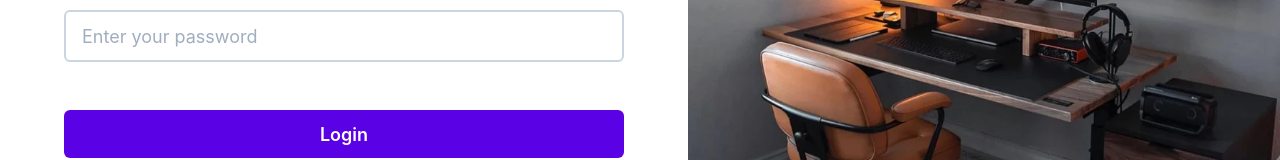
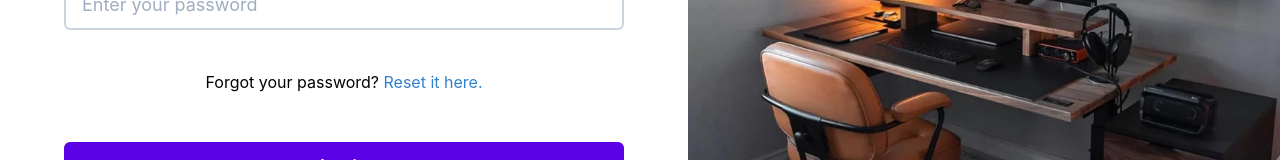
Before and after one commit to Hetp29/microCRM, a React (Create React App) app in the folder frontend/: page /login in a window 1280 px wide. Shown: the part 468-628 px from the top of the page. Built offline with nearby package versions, Linux system fonts and the light colour scheme; no server answers.

Commit message:
Added forgot password navigation to frontend

```diff
--- a/frontend/src/App.tsx
+++ b/frontend/src/App.tsx
@@ -10,6 +10,7 @@ import Footer from './components/Footer';
 import { Navbar } from './components/Navbar';
 import Login from './pages/Login';
 import Dashboard from './dashboard/Dashboard';
+import ForgotPassword from './pages/ForgotPassword';
 
 
 const AppRoutes = () => {
@@ -32,6 +33,7 @@ const AppRoutes = () => {
       <Route path="/register" element={<Register />} />
       <Route path="/login" element={<Login />}/>
       <Route path='/dashboard' element={<Dashboard />} />
+      <Route path="/forgot-password" element={<ForgotPassword />} />
     </Routes>
   );
 };
--- /dev/null
+++ b/frontend/src/pages/ForgotPassword.tsx
@@ -0,0 +1,12 @@
+import React from "react";
+import { Box, Heading } from "@chakra-ui/react";
+
+const ForgotPassword = () => {
+    return (
+        <Box p={8} textAlign="center" bg="yellow">
+            <Heading size="2xl">Hello World</Heading>
+        </Box>
+    );
+};
+
+export default ForgotPassword;
--- a/frontend/src/pages/Login.tsx
+++ b/frontend/src/pages/Login.tsx
@@ -131,6 +131,14 @@ const Login = () => {
                       textColor='black'
                     />
                   </FormControl>
+
+                  <Text textAlign="center" mt={2} textColor="black">
+                    Forgot your password?{' '}
+                    <Link as={RouterLink} to="/forgot-password" color="blue.500">
+                      Reset it here.
+                    </Link>
+                  </Text>
+
                   <Button
                     colorScheme="brand"
                     type="submit"
```
